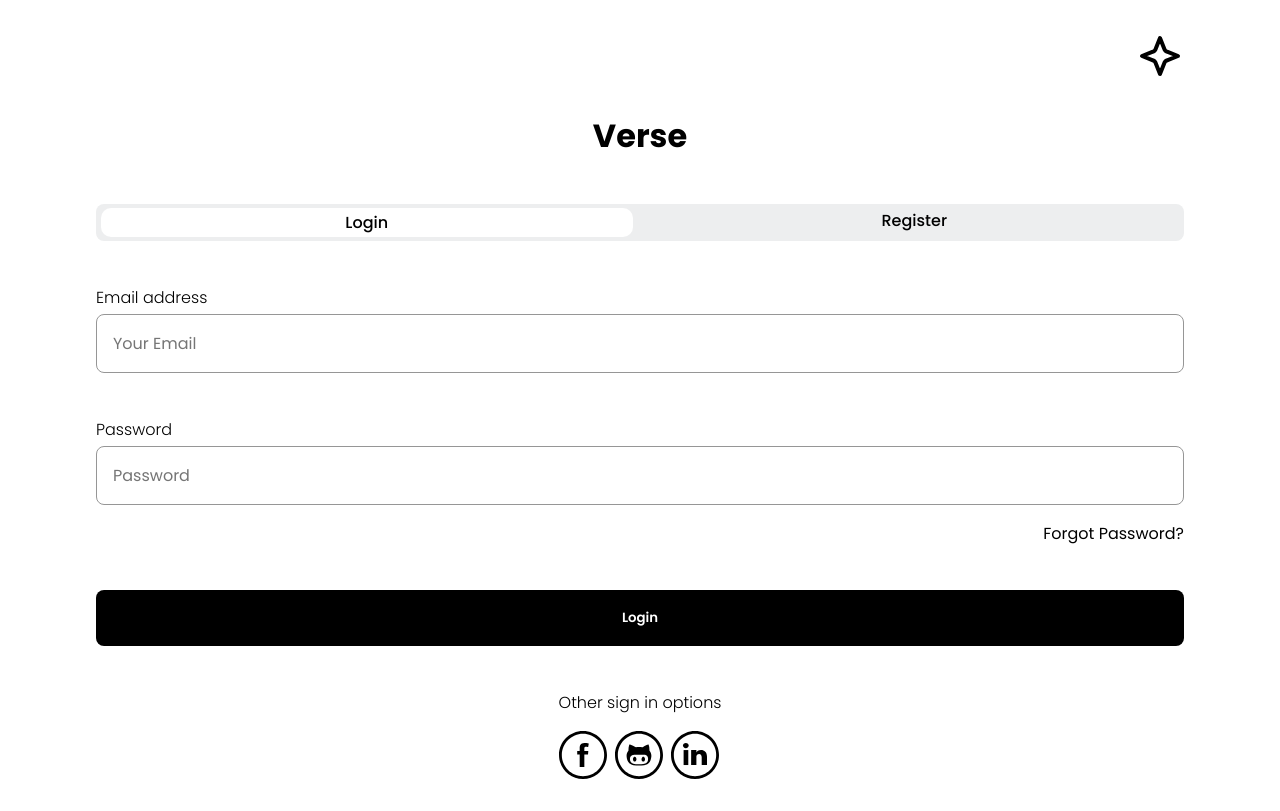
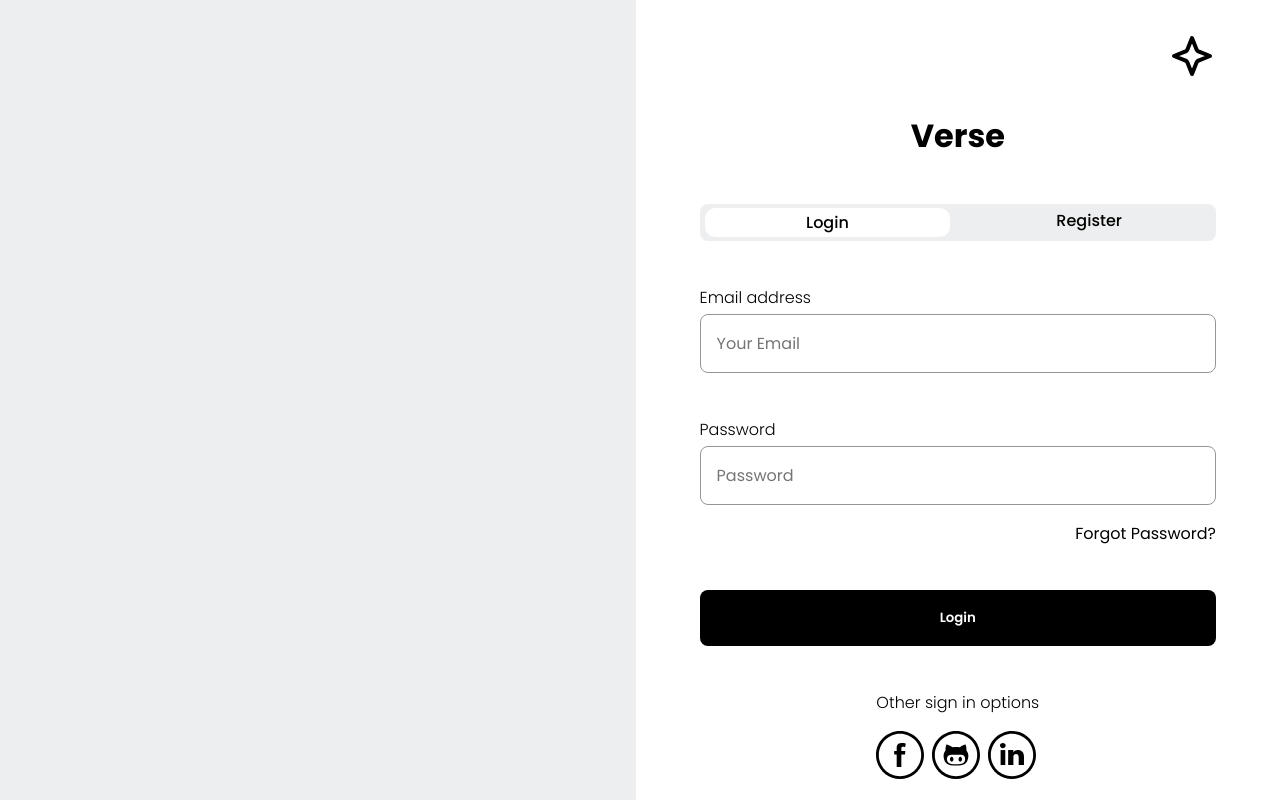
Before and after one commit to nolan-reilly/verse, a React (Vite) app: page / in a window 1280 px wide. Built offline with nearby package versions, Linux system fonts and the light colour scheme.

Commit message:
Finish login media queries

```diff
--- a/src/Login.jsx
+++ b/src/Login.jsx
@@ -1,5 +1,8 @@
 export default function Login() {
   return (
+    <div className="lg-flex vh-100 relative overflow-hidden">
+      <div className="gray-box"></div>
+
       <div className="container py-32 flex flex-col gap-32">
         {/* Logo */}
         <div className="flex flex-row justify-end">
@@ -7,7 +10,7 @@ export default function Login() {
         </div>
 
         {/* Form Content */}
-      <div className="flex flex-col align-center gap-44">
+        <div className="flex flex-col align-center gap-44 flex-1">
           <p className="text-large weight-700">Verse</p>
 
           <div className="flex flex-row gap-16 justify-around bg-light-gray full-width p-4 border-radius">
@@ -58,9 +61,18 @@ export default function Login() {
             <p className="weight-300">Other sign in options</p>
 
             <div className="flex flex-row gap-8">
-            <img className="width-48" src="facebook.svg" alt="facebook logo" />
+              <img
+                className="width-48"
+                src="facebook.svg"
+                alt="facebook logo"
+              />
               <img className="width-48" src="github.svg" alt="Github logo" />
-            <img className="width-48" src="linkedin.svg" alt="Linkedin logo" />
+              <img
+                className="width-48"
+                src="linkedin.svg"
+                alt="Linkedin logo"
+              />
+            </div>
           </div>
         </div>
       </div>
--- a/src/style.css
+++ b/src/style.css
@@ -163,3 +163,55 @@
   font-weight: 600;
   padding: 18px 0px;
 }
+
+.relative {
+  position: relative;
+}
+
+.overflow-hidden {
+  overflow: hidden;
+}
+
+.vh-100 {
+  height: 100vh;
+}
+
+/* Medium */
+@media (min-width: 768px) {
+  .container {
+    width: 75%;
+  }
+
+  .gray-box {
+    position: absolute;
+    bottom: -45%;
+    left: 400;
+    width: 200%;
+    height: 100%;
+    background-color: var(--light-gray);
+    transform: rotate(-45deg);
+    z-index: -1;
+  }
+}
+
+/* Large */
+@media (min-width: 1200px) {
+  .lg-flex {
+    display: flex;
+    flex-direction: row;
+  }
+
+  .gray-box {
+    position: static;
+    transform: none;
+    width: 80%;
+    height: 100%;
+    background-color: var(--light-gray);
+    z-index: 0;
+  }
+
+  .container {
+    padding-left: 64px;
+    padding-right: 64px;
+  }
+}
```
Lines whose indentation alone changed are shown as unchanged.
